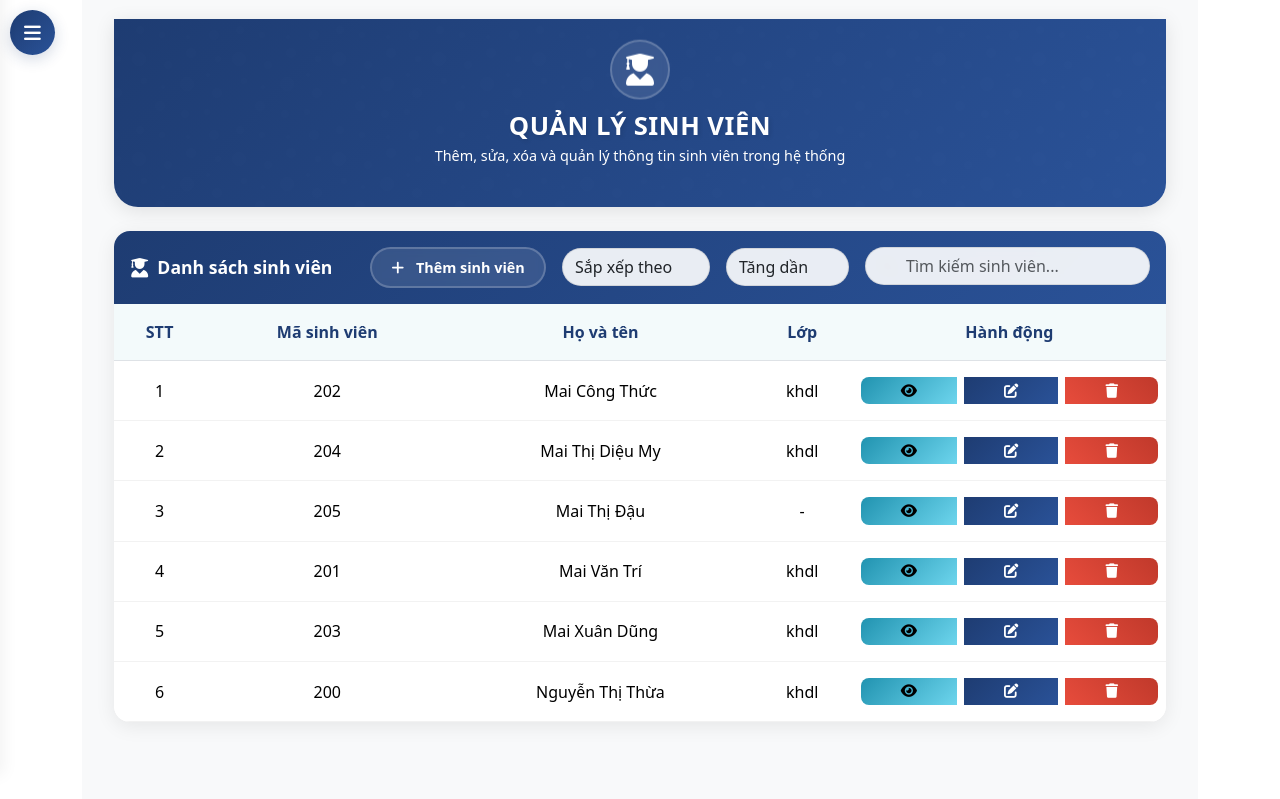
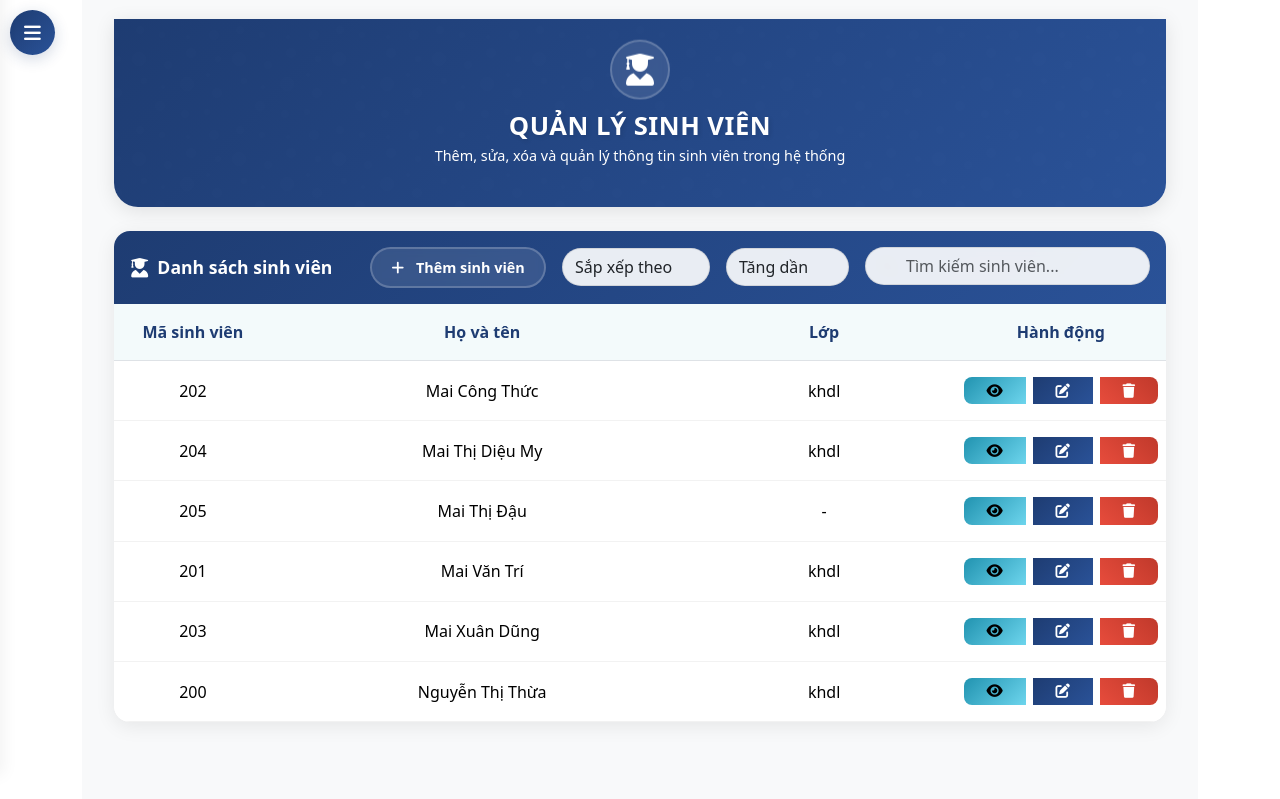
Before and after one commit to MaiThiDieuMy/ADP, a Django app: page /dashboard/students/ in a window 1280 px wide. Shown: the part 25-824 px from the top of the page. Run offline with Django 4.2, Linux system fonts and the light colour scheme; a user stored in the database is signed in; data comes from the database, SQL or seed files in the repository.

Commit message:
Chỉnh sửa layout, xóa 1 số trường không cần thiết

```diff
--- a/templates/core/admin/assignment_list.html
+++ b/templates/core/admin/assignment_list.html
@@ -592,7 +592,6 @@
                                 <th>Môn học</th>
                                 <th>Lớp</th>
                                 <th>Học kỳ</th>
-                                <th>Ngày tạo</th>
                                 <th>Hành động</th>
                             </tr>
                         </thead>
@@ -607,7 +606,6 @@
                                 <td>{{ assignment.subject.name }}</td>
                                 <td>{{ assignment.classroom.name }}</td>
                                 <td>{{ assignment.semester.name }}</td>
-                                <td>{{ assignment.created_at|date:"d/m/Y" }}</td>
                                 <td>
                                     <div class="btn-group">
                                         <button class="btn btn-danger" onclick="deleteAssignment({{ assignment.id }})" title="Xóa phân công">
--- a/templates/core/admin/student_list.html
+++ b/templates/core/admin/student_list.html
@@ -328,6 +328,31 @@
         white-space: nowrap;
     }
 
+    /* Add column width styles */
+    .table th:nth-child(1), /* Student ID column */
+    .table td:nth-child(1) {
+        width: 15%;
+        min-width: 120px;
+    }
+
+    .table th:nth-child(2), /* Name column */
+    .table td:nth-child(2) {
+        width: 40%;
+        min-width: 200px;
+    }
+
+    .table th:nth-child(3), /* Class column */
+    .table td:nth-child(3) {
+        width: 25%;
+        min-width: 150px;
+    }
+
+    .table th:nth-child(4), /* Actions column */
+    .table td:nth-child(4) {
+        width: 20%;
+        min-width: 120px;
+    }
+
     .table td {
         padding: 1rem 0.5rem;
         vertical-align: middle;
@@ -409,6 +434,12 @@
         border: 1px solid rgba(0,0,0,0.1);
         background: rgba(255, 255, 255, 0.9);
         backdrop-filter: blur(5px);
+        transition: all 0.3s ease;
+    }
+
+    .search-box input:focus {
+        box-shadow: 0 0 0 0.2rem rgba(30, 60, 114, 0.25);
+        border-color: var(--primary-color);
     }
 
     .search-box i {
@@ -417,6 +448,11 @@
         top: 50%;
         transform: translateY(-50%);
         color: rgba(0,0,0,0.3);
+        transition: all 0.3s ease;
+    }
+
+    .search-box input:focus + i {
+        color: var(--primary-color);
     }
 
     .filter-box {
@@ -624,7 +660,6 @@
                         <table class="table">
                             <thead>
                                 <tr>
-                                    <th>STT</th>
                                     <th>Mã sinh viên</th>
                                     <th>Họ và tên</th>
                                     <th>Lớp</th>
@@ -634,7 +669,6 @@
                             <tbody>
                                 {% for student in students %}
                                 <tr>
-                                    <td>{{ forloop.counter }}</td>
                                     <td>{{ student.student_id }}</td>
                                     <td>{{ student.name }}</td>
                                     <td>{{ student.classroom.name|default:"-" }}</td>
--- a/templates/core/admin/teacher_detail.html
+++ b/templates/core/admin/teacher_detail.html
@@ -772,7 +772,6 @@
                             <th>Môn học</th>
                             <th>Lớp</th>
                             <th>Học kỳ</th>
-                            <th>Ngày phân công</th>
                         </tr>
                     </thead>
                     <tbody>
@@ -781,7 +780,6 @@
                             <td>{{ assignment.subject.name }}</td>
                             <td>{{ assignment.classroom.name }}</td>
                             <td>{{ assignment.semester.name }}</td>
-                            <td>{{ assignment.created_at|date:"d/m/Y" }}</td>
                         </tr>
                         {% endfor %}
                     </tbody>
```
Also changed, not shown: templates/core/admin/dashboard.html (+11 -0 lines).
